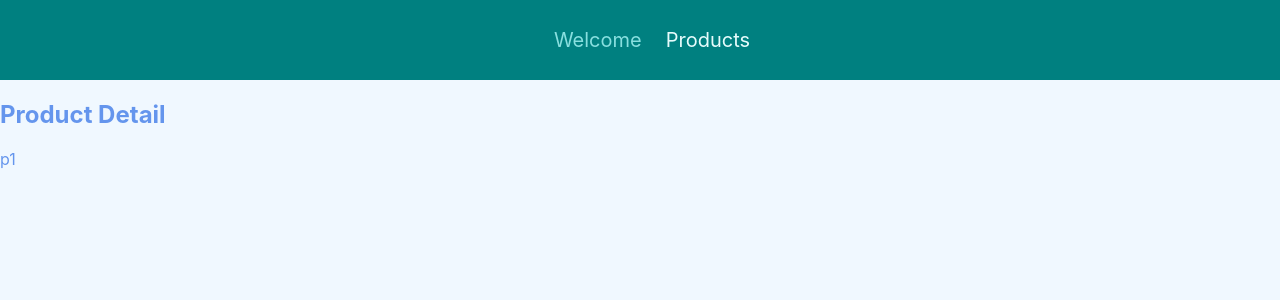
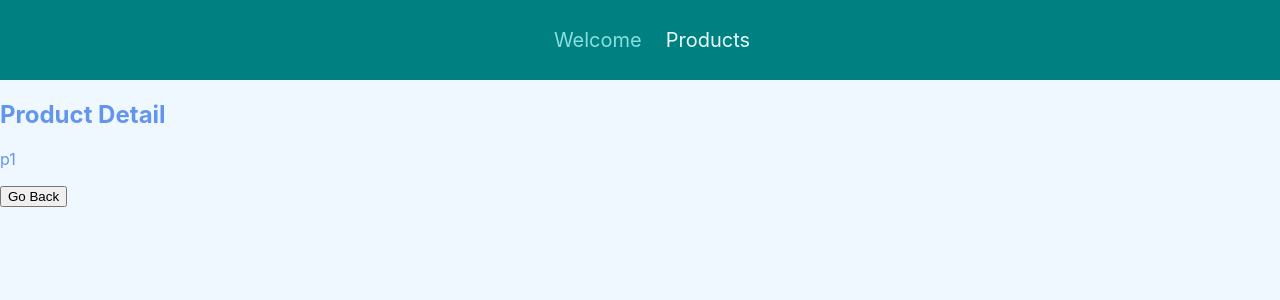
Before and after one commit to xiaotaozi1127/react-router-demo, a React (Create React App) app: page /products/p1 in a window 1280 px wide. Shown: the top 300 px of the page. Built offline with nearby package versions, Linux system fonts and the light colour scheme.

Commit message:
use useHistory to control programming navigation

```diff
--- a/src/pages/ProductDetail.js
+++ b/src/pages/ProductDetail.js
@@ -1,11 +1,17 @@
-import { useParams } from "react-router-dom";
+import { useParams, useHistory } from "react-router-dom";
 
 const ProductDetail = () => {
     const params = useParams();
+    const history = useHistory();
+
+    const clickHandler = () => {
+        history.push("/products")
+    }
     return (
         <section>
             <h1>Product Detail</h1>
             <p>{params.productId}</p>
+            <button onClick={clickHandler}>Go Back</button>
         </section>
     )
 }
```
